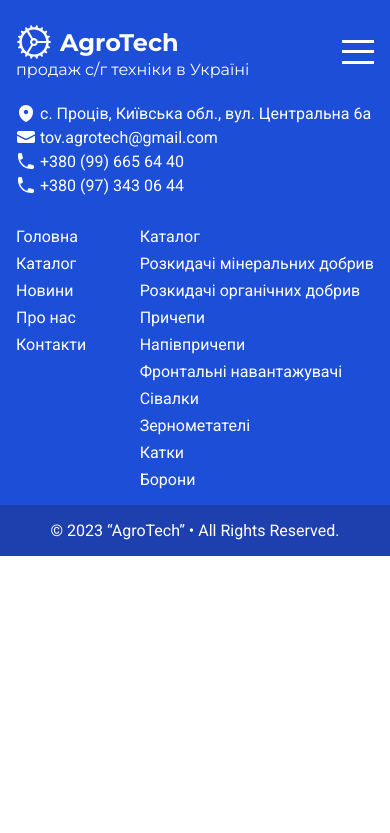
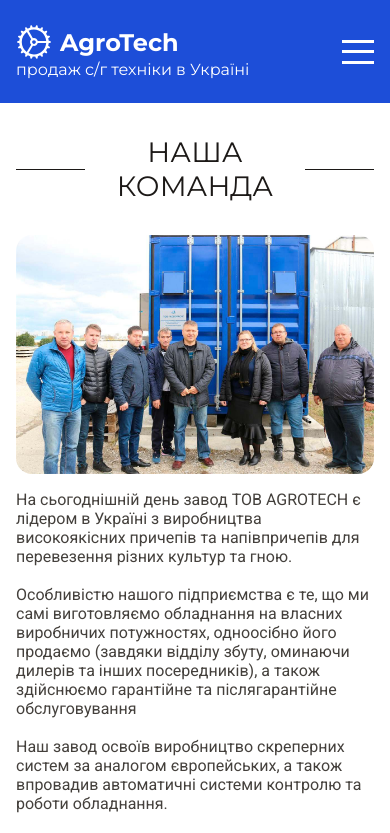
Before and after one commit to ptrv-dev/www-bova, a React (Create React App) app: page /our-team in a window 390 px wide. Shown: the top 833 px of the page. Built offline with nearby package versions, Linux system fonts and the light colour scheme.

Commit message:
Our Team page + News Page remove

```diff
--- a/src/App.tsx
+++ b/src/App.tsx
@@ -12,7 +12,7 @@
 import Header from './components/Header';
 import Footer from './components/Footer';
 import ContactUsPopup from './components/contactUsPopup';
-import NewsPage from './pages/NewsPage';
+import OurTeamPage from './pages/OurTeamPage';
 
 const App: React.FC = () => {
   return (
@@ -24,7 +24,7 @@
         <Route path="/products/:category" element={<ProductsPage />} />
         <Route path="/products/:category/:id" element={<ProductPage />} />
         <Route path="/contact-us" element={<ContactUsPage />} />
-        <Route path="/news" element={<NewsPage />} />
+        <Route path="/our-team" element={<OurTeamPage />} />
         <Route path="/about-us" element={<AboutUsPage />} />
       </Routes>
       <ContactUsPopup />
--- a/src/components/Header/index.tsx
+++ b/src/components/Header/index.tsx
@@ -20,8 +20,8 @@
     link: '/catalog',
   },
   {
-    text: 'Новини',
-    link: '/news',
+    text: 'Наша команда',
+    link: '/our-team',
   },
   {
     text: 'Про нас',
--- a/src/pages/NewsPage/index.tsx
+++ /dev/null
@@ -1,53 +0,0 @@
-import React from 'react';
-import SectionTitle from '../../components/UI/SectionTitle';
-
-import './NewsPage.scss';
-
-const news = [
-  {
-    video: '1.mp4',
-    title: 'Lorem ipsum',
-    description:
-      'Lorem ipsum dolor, sit amet consectetur adipisicing elit. Suscipit aspernatur est dolor, voluptatem possimus tempore dolorem, error voluptatum obcaecati doloremque unde. Maiores consectetur ullam facilis similique molestias nobis corrupti quidem.',
-  },
-  {
-    video: '1.mp4',
-    title: 'Lorem ipsum',
-    description:
-      'Lorem ipsum dolor, sit amet consectetur adipisicing elit. Suscipit aspernatur est dolor, voluptatem possimus tempore dolorem, error voluptatum obcaecati doloremque unde. Maiores consectetur ullam facilis similique molestias nobis corrupti quidem.',
-  },
-  {
-    video: '1.mp4',
-    title: 'Lorem ipsum',
-    description:
-      'Lorem ipsum dolor, sit amet consectetur adipisicing elit. Suscipit aspernatur est dolor, voluptatem possimus tempore dolorem, error voluptatum obcaecati doloremque unde. Maiores consectetur ullam facilis similique molestias nobis corrupti quidem.',
-  },
-  {
-    video: '1.mp4',
-    title: 'Lorem ipsum',
-    description:
-      'Lorem ipsum dolor, sit amet consectetur adipisicing elit. Suscipit aspernatur est dolor, voluptatem possimus tempore dolorem, error voluptatum obcaecati doloremque unde. Maiores consectetur ullam facilis similique molestias nobis corrupti quidem.',
-  },
-];
-const NewsPage: React.FC = () => {
-  return (
-    <div className="news-page">
-      <div className="news-page__container container">
-        <SectionTitle>Новини</SectionTitle>
-        <div className="news-page__body">
-          {news.map((item, idx) => (
-            <div key={idx} className="news-page__item">
-              <video src={`/assets/video/${item.video}`} controls></video>
-              <div>
-                <h3>{item.title}</h3>
-                <p>{item.description}</p>
-              </div>
-            </div>
-          ))}
-        </div>
-      </div>
-    </div>
-  );
-};
-
-export default NewsPage;
--- a/src/pages/NewsPage/NewsPage.scss
+++ b/src/pages/OurTeamPage/OurTeamPage.scss
@@ -1,4 +1,4 @@
-.news-page {
+.our-team {
   padding-top: 154px;
   padding-bottom: 4rem;
   &__container {
@@ -11,8 +11,10 @@
   &__item {
     display: flex;
     gap: 30px;
-    video {
+    align-items: flex-start;
+    img {
       width: 50%;
+      border-radius: 1rem;
     }
     h3 {
       font-size: 1.5rem;
@@ -25,9 +27,9 @@
     p {
       white-space: pre-line;
     }
-    padding-bottom: 1rem;
-    border-bottom: 1px solid #1c1917;
-    margin-bottom: 1rem;
+    padding-bottom: 2rem;
+    border-bottom: 1px solid rgba(#1c1917, 0.25);
+    margin-bottom: 2rem;
     &:nth-child(2n) {
       flex-direction: row-reverse;
     }
@@ -40,13 +42,13 @@
 }
 
 @media screen and (max-width: 550px) {
-  .news-page {
+  .our-team {
     padding-top: 103px;
   }
 }
 
 @media screen and (max-width: 767.98px) {
-  .news-page {
+  .our-team {
     &__item {
       flex-direction: column;
       align-items: center;
@@ -60,7 +62,7 @@
         padding-bottom: 0;
         margin-bottom: 0;
       }
-      video {
+      img {
         width: 100%;
       }
     }
--- /dev/null
+++ b/src/pages/OurTeamPage/index.tsx
@@ -0,0 +1,41 @@
+import React from 'react';
+import SectionTitle from '../../components/UI/SectionTitle';
+
+import './OurTeamPage.scss';
+
+const posts = [
+  {
+    image: '1.jpg',
+    title: '',
+    description:
+      'На сьогоднішній день завод ТОВ AGROTECH є лідером в Україні з виробництва високоякісних причепів та напівпричепів для перевезення різних культур та гною.\n\nОсобливістю нашого підприємства є те, що ми самі виготовляємо обладнання на власних виробничих потужностях, одноосібно його продаємо (завдяки відділу збуту, оминаючи дилерів та інших посередників), а також здійснюємо гарантійне та післягарантійне обслуговування\n\nНаш завод освоїв виробництво скреперних систем за аналогом європейських, а також впровадив автоматичні системи контролю та роботи обладнання.\n\nНаш завод у 2020 р. перший та єдиний в Україні відновив випуск повністю нових (без застосування реставрації), але ми так само не забуваємо витоки і для здешевлення вартості техніки робимо та відреставровані.',
+  },
+  {
+    image: '2.jpg',
+    title: '',
+    description:
+      'Наша спеціалізована компанія з виробництва сільськогосподарської техніки та обладнання дозволить вам купити сільгосптехніку в Україні за найкращими цінами. Ми гарантуємо високу якість та надійність сільськогосподарської техніки, оскільки ми є надійним виробником цього виду техніки. Також ми пропонуємо сервісне обслуговування для сільськогосподарської техніки, запчастини для сільгосптехніки та багато іншого. Замовити сільгосптехніку на нашому сайті ви можете без ризику з гарантією якості та швидкою доставкою по всіх регіонах України.\n\nВся техніка та обладнання нашого виробництва сертифіковані та оснащені гарантією від виробника, також вас порадує гарна ціна.',
+  },
+];
+const NewsPage: React.FC = () => {
+  return (
+    <div className="our-team">
+      <div className="our-team__container container">
+        <SectionTitle>Наша команда</SectionTitle>
+        <div className="our-team__body">
+          {posts.map((item, idx) => (
+            <div key={idx} className="our-team__item">
+              <img src={`/assets/img/our-team/${item.image}`} alt="" />
+              <div>
+                {item.title && <h3>{item.title}</h3>}
+                <p>{item.description}</p>
+              </div>
+            </div>
+          ))}
+        </div>
+      </div>
+    </div>
+  );
+};
+
+export default NewsPage;
```
Also changed, not shown: public/assets/img/our-team/1.jpg (added), public/assets/img/our-team/2.jpg (added).
